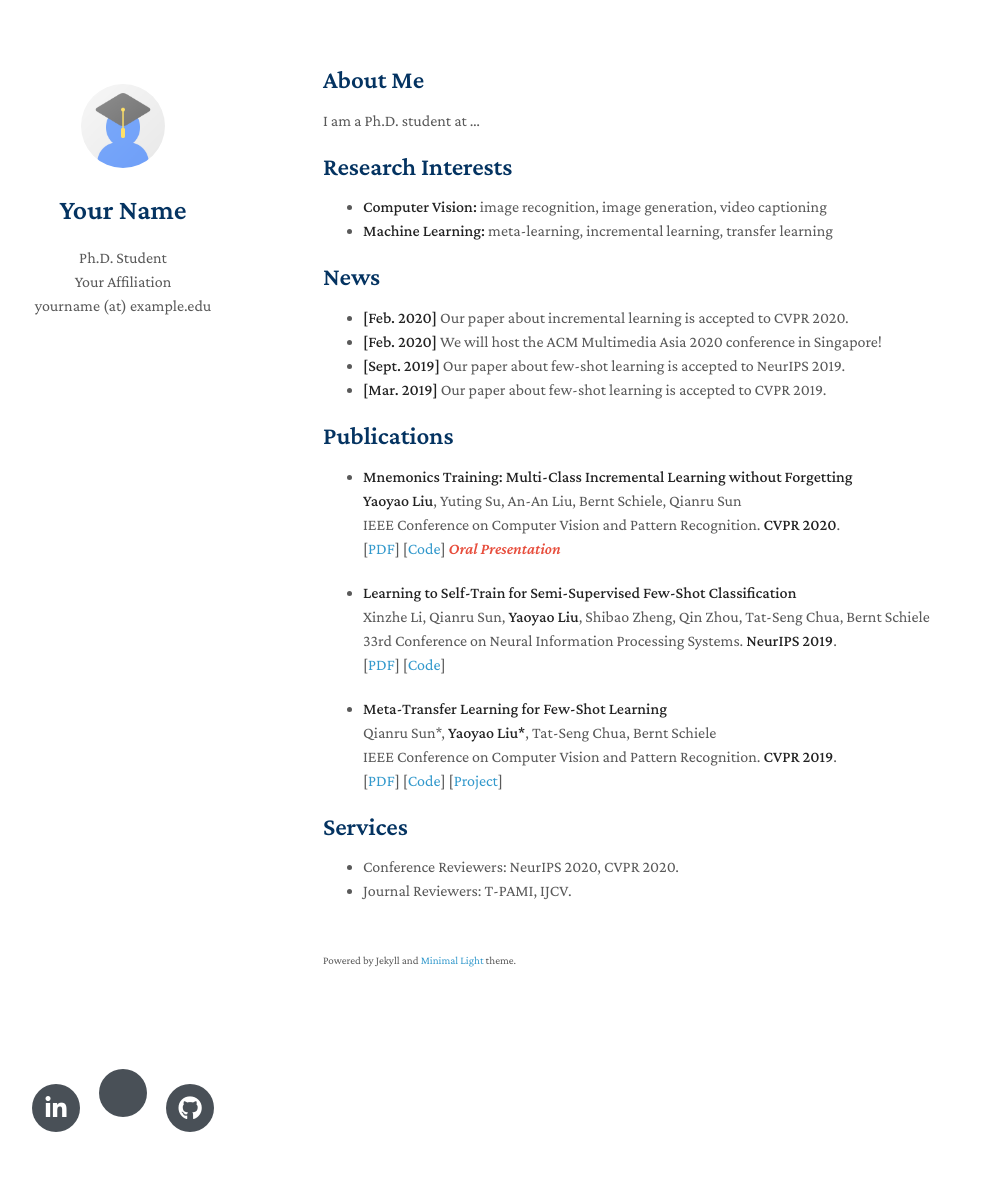
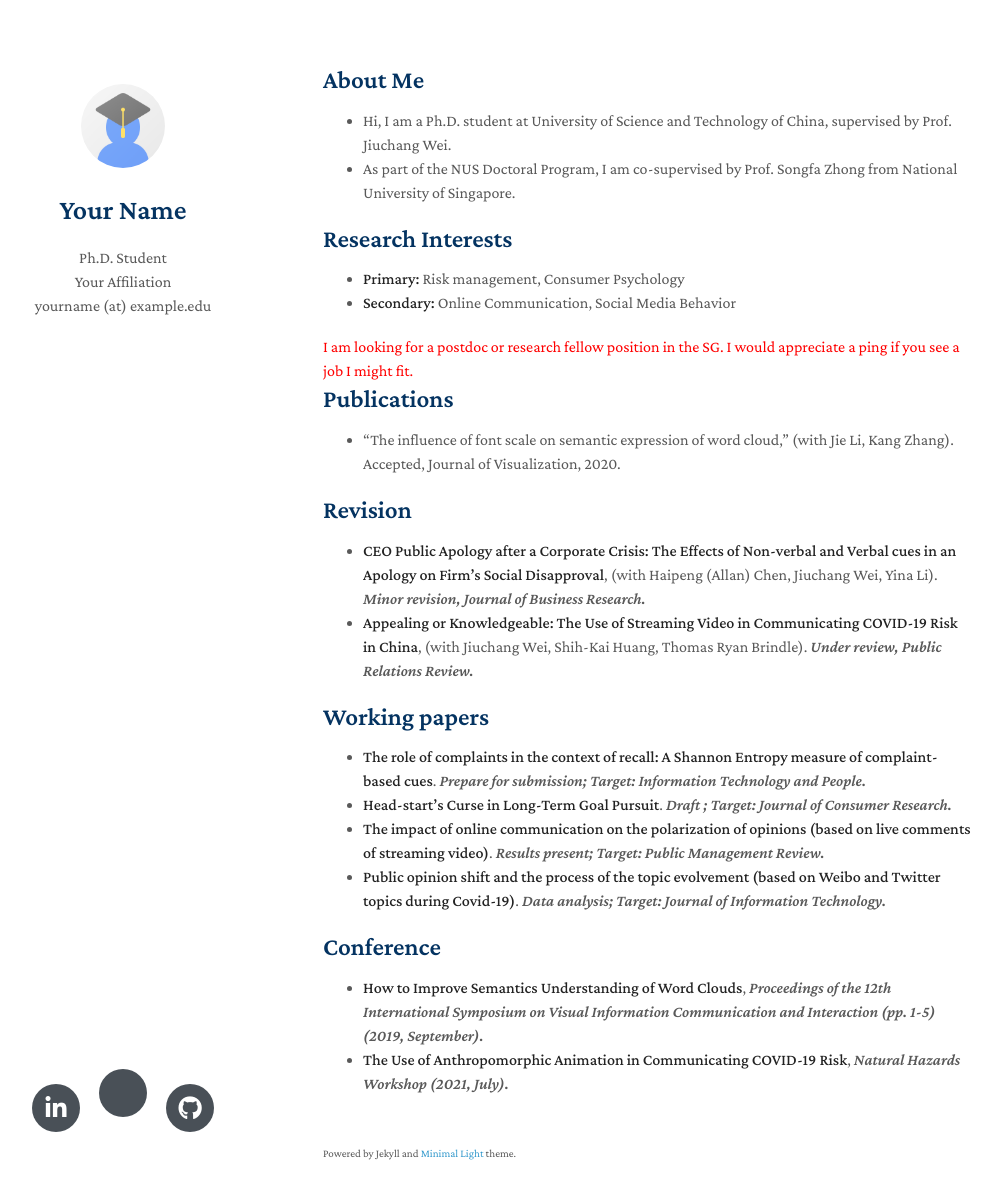
Before and after one commit to Yanli-susan/yanli-susan.github.io, a Jekyll site: the page built from index.md, in a window 1280 px wide and 1234 px high. Shown: the top 1199 px of the window, without its empty margins (147-1148 px from the left). Built offline with Jekyll 4.4.1, drawn with Linux system fonts in a browser that asks for light colours; nearby versions of some CDN libraries; a style sheet for code colours, icons or effects is not loaded; our own code applies the rules of GitHub Pages for plain Markdown files.

Commit message:
Update index.md

```diff
--- a/index.md
+++ b/index.md
@@ -4,47 +4,47 @@ layout: homepage
 
 ## About Me
 
-I am a Ph.D. student at ...
+- Hi, I am a Ph.D. student at University of Science and Technology of China, supervised by Prof. Jiuchang Wei.
+- As part of the NUS Doctoral Program, I am co-supervised by Prof. Songfa Zhong from National University of Singapore.
 
 ## Research Interests
 
-- **Computer Vision:** image recognition, image generation, video captioning
-- **Machine Learning:** meta-learning, incremental learning, transfer learning
+- **Primary:** Risk management, Consumer Psychology
+- **Secondary:** Online Communication, Social Media Behavior
 
-## News
+<font color=red>I am looking for a postdoc or research fellow position in the SG. I would appreciate a ping if you see a job I might fit.</font>
 
-- **[Feb. 2020]** Our paper about incremental learning is accepted to CVPR 2020.
-- **[Feb. 2020]** We will host the ACM Multimedia Asia 2020 conference in Singapore!
-- **[Sept. 2019]** Our paper about few-shot learning is accepted to NeurIPS 2019.
-- **[Mar. 2019]** Our paper about few-shot learning is accepted to CVPR 2019.
 
 ## Publications
 
-- **Mnemonics Training: Multi-Class Incremental Learning without Forgetting**
-  <br>
-  **Yaoyao Liu**, Yuting Su, An-An Liu, Bernt Schiele, Qianru Sun
-  <br>
-  IEEE Conference on Computer Vision and Pattern Recognition. **CVPR 2020**.
-  <br>
-  [[PDF](https://arxiv.org/pdf/2002.10211.pdf)] [[Code](https://github.com/yaoyao-liu/mnemonics)] <strong><i style="color:#e74d3c">Oral Presentation</i></strong>
+- "The influence of font scale on semantic expression of word cloud," (with Jie Li, Kang Zhang).
+Accepted, Journal of Visualization, 2020.
 
-- **Learning to Self-Train for Semi-Supervised Few-Shot Classification**
-  <br>
-  Xinzhe Li, Qianru Sun, **Yaoyao Liu**, Shibao Zheng, Qin Zhou, Tat-Seng Chua, Bernt Schiele
-  <br>
-  33rd Conference on Neural Information Processing Systems. **NeurIPS 2019**.
-  <br>
-  [[PDF](http://papers.nips.cc/paper/9216-learning-to-self-train-for-semi-supervised-few-shot-classification.pdf)] [[Code](https://github.com/xinzheli1217/learning-to-self-train)]
 
-- **Meta-Transfer Learning for Few-Shot Learning**
-  <br>
-  Qianru Sun\*, **Yaoyao Liu\***, Tat-Seng Chua, Bernt Schiele
-  <br>
-  IEEE Conference on Computer Vision and Pattern Recognition. **CVPR 2019**.
-  <br>
-  [[PDF](http://openaccess.thecvf.com/content_CVPR_2019/papers/Sun_Meta-Transfer_Learning_for_Few-Shot_Learning_CVPR_2019_paper.pdf)] [[Code](https://github.com/yaoyao-liu/meta-transfer-learning)] [[Project](https://mtl.yyliu.net/)]
+## Revision
 
-## Services
+- **CEO Public Apology after a Corporate Crisis: The Effects of Non-verbal and Verbal cues in an
+Apology on Firm's Social Disapproval**, (with Haipeng (Allan) Chen, Jiuchang Wei, Yina Li). *Minor
+revision, Journal of Business Research.*
+- **Appealing or Knowledgeable: The Use of Streaming Video in Communicating COVID-19 Risk in
+China**, (with Jiuchang Wei, Shih-Kai Huang, Thomas Ryan Brindle). *Under review, Public
+Relations Review.*
 
-- Conference Reviewers: NeurIPS 2020, CVPR 2020.
-- Journal Reviewers: T-PAMI, IJCV.
+
+## Working papers
+
+- **The role of complaints in the context of recall: A Shannon Entropy measure of complaint-based
+cues**. *Prepare for submission; Target: Information Technology and People.*
+- **Head-start’s Curse in Long-Term Goal Pursuit**. *Draft ; Target: Journal of Consumer Research.*
+- **The impact of online communication on the polarization of opinions (based on live comments of
+streaming video)**. *Results present; Target: Public Management Review.*
+- **Public opinion shift and the process of the topic evolvement (based on Weibo and Twitter topics
+during Covid-19)**. *Data analysis; Target: Journal of Information Technology.*
+
+
+## Conference
+
+- **How to Improve Semantics Understanding of Word Clouds**, *Proceedings of the 12th International
+Symposium on Visual Information Communication and Interaction (pp. 1-5) (2019, September).*
+- **The Use of Anthropomorphic Animation in Communicating COVID-19 Risk**, *Natural Hazards
+Workshop (2021, July).*
```
